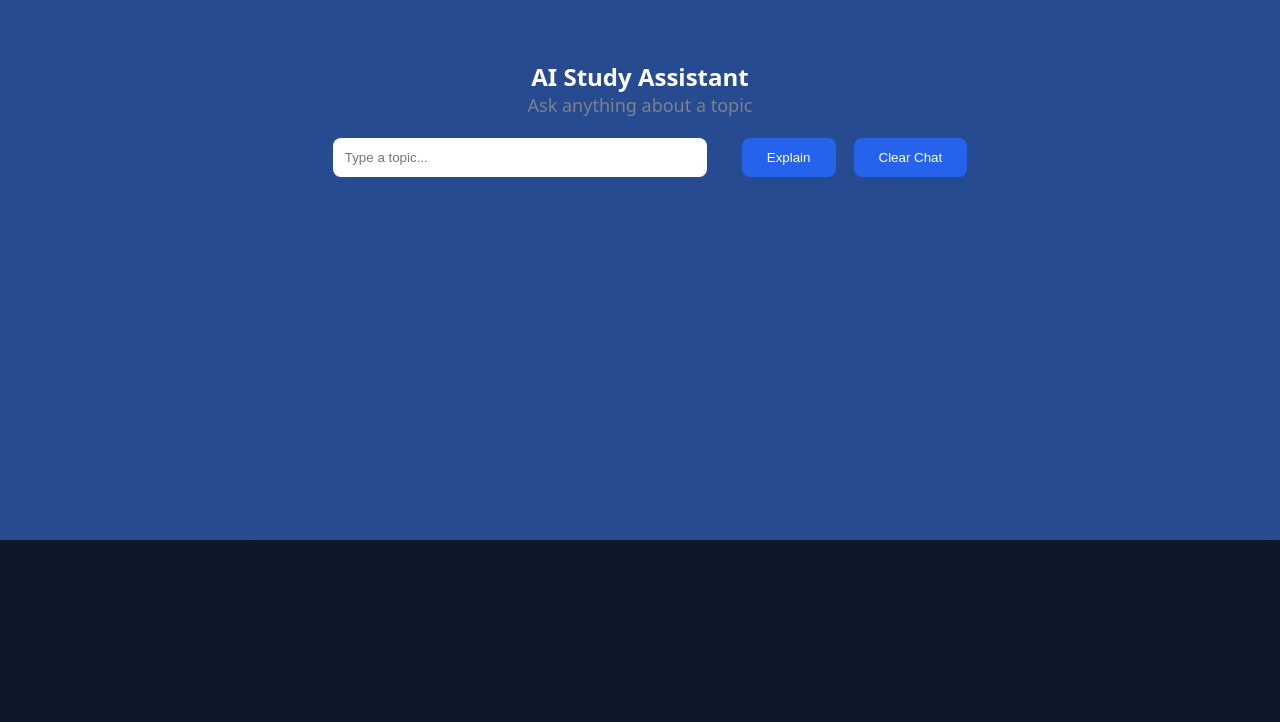
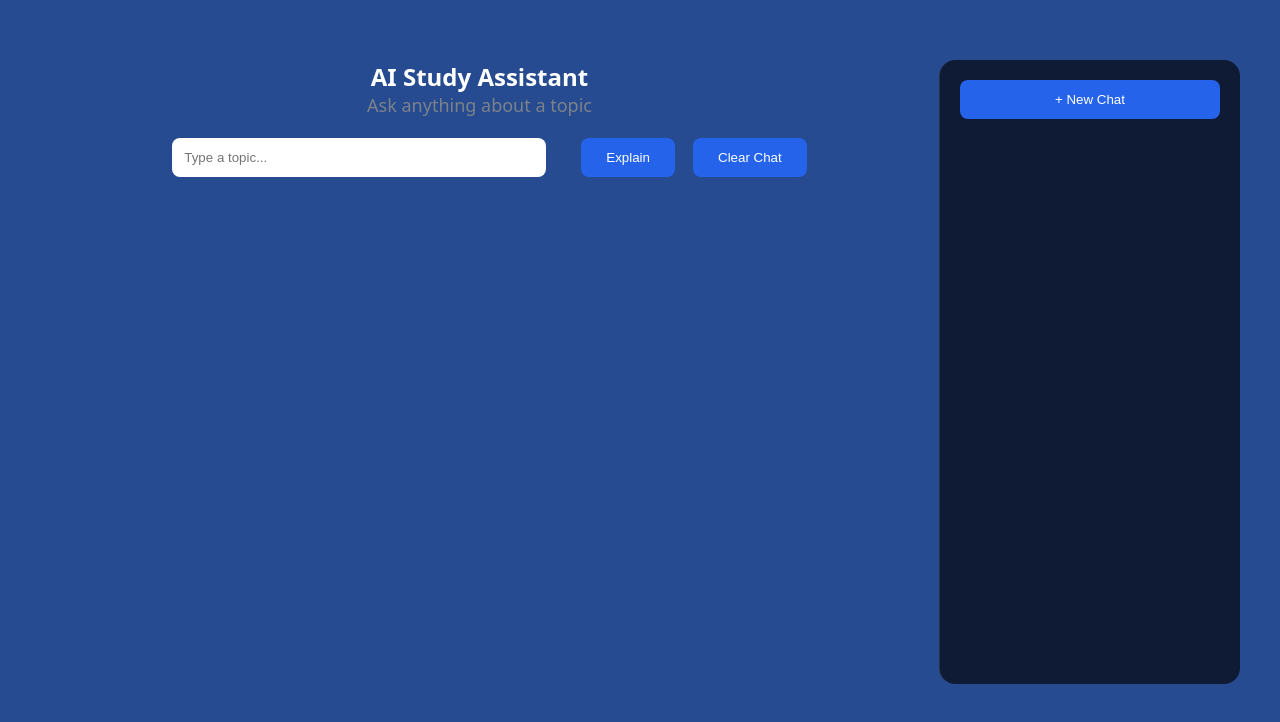
Before and after one commit to Elissaios-Christodoulou/ai-study-assistant, a React (Vite) app: page / in a window 1280 px wide. Shown: the part 1623-2345 px from the top of the page. Before the commit the page ends 2163 px from the top, so only its background shows below. Built offline with nearby package versions, Linux system fonts and the light colour scheme.

Commit message:
Add ollama, chat history, sidebar and local storage

```diff
--- a/src/App.css
+++ b/src/App.css
@@ -96,6 +96,15 @@
     font-size: 42px;
 
   }
+   .assistant-layout {
+        flex-direction: column;
+   }
+
+   .sidebar {
+        width: 100%;
+        border-left: none;
+    }
+
 
   .nav-links {
     position: absolute;
@@ -309,3 +318,53 @@
 
   z-index: 100;
 }
+
+
+.assistant-layout {
+    display: flex;
+    width: 100%;
+    min-height: 600px;
+    gap: 20px;
+}
+
+.chat-container {
+    flex: 1;
+    min-width: 0;
+}
+
+.sidebar {
+    width: 260px;
+    flex-shrink: 0;
+    padding: 20px;
+    position: sticky;
+    top: 20px;
+    height: calc(78vh - 40px);
+    overflow-y: auto;
+    border-left: 1px solid rgba(255, 255, 255, 0.1);
+    background-color: rgba(10, 15, 30, 0.8);
+    border-radius: 16px;
+}
+
+.new-chat-button {
+    width: 100%;
+    margin-bottom: 16px;
+}
+
+.conversation-list {
+    display: flex;
+    flex-direction: column;
+    gap: 8px;
+}
+
+.conversation {
+    width: 100%;
+    padding: 10px 12px;
+    text-align: left;
+    border: none;
+    border-radius: 8px;
+    cursor: pointer;
+}
+
+.conversation.active {
+    background-color: rgba(255, 255, 255, 0.15);
+}
--- a/src/components/Assistant.tsx
+++ b/src/components/Assistant.tsx
@@ -1,167 +1,302 @@
-import { useState, useEffect, useRef } from "react";
-const explanations = {
-    react: {
-        title: "React",
-        text: "React is a JavaScript library for building user interfaces.",
-        example: "A component is a reusable piece of UI.",
-        points: [
-            "Components",
-            "Props",
-            "State"
-        ]
-    },
+import { useEffect, useRef, useState } from "react";
+import Sidebar from "./Sidebar";
+import type { Conversation, Message as MessageType } from "../types/chat";
+import ChatInput from "./ChatInput";
+import Chat from "./Chat";
 
-    python: {
-        title: "Python",
-        text: "Python is a programming language known for its simplicity.",
-        example: "You can use Python for web development and AI.",
-        points: [
-            "Simple syntax",
-            "Large ecosystem",
-            "AI and Machine Learning"
-        ]
+function Assistant() {
+    const [topic, setTopic] = useState("");
+    const [isLoading, setIsLoading] = useState(false);
+    const [conversations, setConversations] = useState<Conversation[]>(() => {
+        const savedConversations = localStorage.getItem("conversations");
+
+        if (!savedConversations) {
+            return [];
         }
-};
-type Message = {
-    role: "user" | "assistant";
-    text: string;
-};
-type Explanation = {
-    title: string;
-    text: string;
-    example: string;
-    points: string[];
-};
-function Assistant() {
 
-    const [topic, setTopic] = useState("");
+        return JSON.parse(savedConversations);
+    });
+    useEffect(() => {
+        localStorage.setItem(
+            "conversations",
+            JSON.stringify(conversations)
+        );
+    }, [conversations]);
 
-    const fallbackAnswer = {
-        title: "Topic not found",
-        text: "Sorry, I don't have information about this topic yet.",
-        example: "Try another topic like React or Python.",
-        points: [
-            "Available topic: React",
-            "Available topic: Python"
-        ]
-    };
-
-
-    const [explanation, setExplanation] = useState<Explanation | null>(null);
-
-    const [isLoading, setIsLoading] = useState(false);
-
-
-    const [messages, setMessages] = useState<Message[]>([]);
+    const [activeConversationId, setActiveConversationId] =
+        useState<number | null>(null);
 
     const [hasStartedChat, setHasStartedChat] = useState(false);
 
     const messagesEndRef = useRef<HTMLDivElement>(null);
 
+    const activeConversation = conversations.find(
+        (conversation) => conversation.id === activeConversationId
+    );
+
+    const activeMessages = activeConversation?.messages ?? [];
+
     useEffect(() => {
         messagesEndRef.current?.scrollIntoView({
             behavior: "smooth"
         });
-    }, [messages]);
+    }, [conversations, activeConversationId]);
 
     const handleExplain = async () => {
-        if (topic.trim() === "") { return };
+        const cleanTopic = topic.trim();
+
+        if (cleanTopic === "" || isLoading) {
+            return;
+        }
+
+        const userMessage: MessageType = {
+            role: "user",
+            text: cleanTopic
+        };
+
+        const assistantMessage: Message = {
+            role: "assistant",
+            text: ""
+        };
+
+        const requestMessages: MessageType[] = [
+            ...activeMessages,
+            userMessage
+        ];
+
+        const conversationId =
+            activeConversationId ?? Date.now();
 
         setIsLoading(true);
+        setHasStartedChat(true);
+        setTopic("");
 
-        setHasStartedChat(true);
+        if (activeConversationId === null) {
+            const newConversation: Conversation = {
+                id: conversationId,
+                title:
+                    cleanTopic.length > 30
+                        ? cleanTopic.substring(0, 30) + "..."
+                        : cleanTopic,
+                messages: [
+                    ...requestMessages,
+                    assistantMessage
+                ]
+            };
 
-        setMessages((prev) => [
+            setConversations((prev) => [
                 ...prev,
-            {
-                role: "user",
-                text: topic
-            }
+                newConversation
             ]);
 
+            setActiveConversationId(conversationId);
+        } else {
+            setConversations((prev) =>
+                prev.map((conversation) =>
+                    conversation.id === conversationId
+                        ? {
+                              ...conversation,
+                              messages: [
+                                  ...requestMessages,
+                                  assistantMessage
+                              ]
+                          }
+                        : conversation
+                )
+            );
+        }
+
         try {
-                const response = await fetch("http://localhost:5000/ask", {
+            const response = await fetch(
+                "http://localhost:5000/ask",
+                {
                     method: "POST",
                     headers: {
-                        "Content-Type": "application/json",
+                        "Content-Type": "application/json"
                     },
                     body: JSON.stringify({
-                        message: topic
-                    }),
+                        messages: requestMessages
+                    })
+                }
+            );
+
+            if (!response.ok) {
+                throw new Error(
+                    `Server error: ${response.status}`
+                );
+            }
+
+            const reader = response.body?.getReader();
+
+            if (!reader) {
+                throw new Error(
+                    "Response body is missing"
+                );
+            }
+
+            const decoder = new TextDecoder();
+
+            while (true) {
+                const { done, value } =
+                    await reader.read();
+
+                if (done) {
+                    break;
+                }
+
+                const chunk = decoder.decode(value, {
+                    stream: true
                 });
 
-                const data = await response.json();
+                setConversations((prev) =>
+                    prev.map((conversation) => {
+                        if (
+                            conversation.id !== conversationId
+                        ) {
+                            return conversation;
+                        }
 
-                setMessages((prev) => [
-                    ...prev,
-                    {
-                        role: "assistant",
-                        text: data.answer
+                        const updatedMessages = [
+                            ...conversation.messages
+                        ];
+
+                        const lastIndex =
+                            updatedMessages.length - 1;
+
+                        const lastMessage =
+                            updatedMessages[lastIndex];
+
+                        if (
+                            !lastMessage ||
+                            lastMessage.role !== "assistant"
+                        ) {
+                            return conversation;
                         }
-                ]);
 
+                        updatedMessages[lastIndex] = {
+                            ...lastMessage,
+                            text: lastMessage.text + chunk
+                        };
+
+                        return {
+                            ...conversation,
+                            messages: updatedMessages
+                        };
+                    })
+                );
+            }
         } catch (error) {
-                console.log(error);
-                setMessages((prev) => [
-                ...prev,
-                {
+            console.error(error);
+
+            setConversations((prev) =>
+                prev.map((conversation) => {
+                    if (
+                        conversation.id !== conversationId
+                    ) {
+                        return conversation;
+                    }
+
+                    const updatedMessages = [
+                        ...conversation.messages
+                    ];
+
+                    const lastIndex =
+                        updatedMessages.length - 1;
+
+                    const lastMessage =
+                        updatedMessages[lastIndex];
+
+                    if (
+                        lastMessage?.role === "assistant"
+                    ) {
+                        updatedMessages[lastIndex] = {
                             role: "assistant",
                             text: "Something went wrong. Please try again."
-                }
-            ]);
+                        };
                     }
 
+                    return {
+                        ...conversation,
+                        messages: updatedMessages
+                    };
+                })
+            );
+        } finally {
             setIsLoading(false);
+        }
+    };
 
-
-
-    }
-    const clearChat = () => {
-        setMessages([]);
-        setExplanation(null);
+    const createNewChat = () => {
+        setActiveConversationId(null);
+        setTopic("");
         setHasStartedChat(false);
     };
+
+    const clearChat = () => {
+        if (activeConversationId === null) {
+            return;
+        }
+
+        setConversations((prev) =>
+            prev.map((conversation) =>
+                conversation.id === activeConversationId
+                    ? {
+                          ...conversation,
+                          messages: []
+                      }
+                    : conversation
+            )
+        );
+
+        setTopic("");
+        setHasStartedChat(false);
+    };
+
+    const selectConversation = (id: number) => {
+        setActiveConversationId(id);
+        setHasStartedChat(true);
+    };
+
     return (
-        <section id="assistant" className="assistant">
+        <section
+            id="assistant"
+            className="assistant"
+        >
+            <div className="assistant-layout">
+                <div className="chat-container">
                     <h2>AI Study Assistant</h2>
 
-            <p className="assistant-description">Ask anything about a topic</p>
+                    <p className="assistant-description">
+                        Ask anything about a topic
+                    </p>
 
-            <div className={hasStartedChat ? "chat-input bottom" : "chat-input"}>
-
-                <input
-                    placeholder="Type a topic..."
-                    value={topic}
-                    onChange={(event) => setTopic(event.target.value)}
+                    <ChatInput
+                        topic={topic}
+                        isLoading={isLoading}
+                        hasStartedChat={hasStartedChat}
+                        onTopicChange={setTopic}
+                        onExplain={handleExplain}
+                        onClearChat={clearChat}
                     />
-
-                <div className="assistant-buttons">
-
-                    <button onClick={handleExplain}>
-                        {isLoading ? "Thinking..." : "Explain"}
-                    </button>
-
-                    <button onClick={clearChat}>
-                        Clear Chat
-                    </button>
-
+                    <Chat
+                        messages={activeMessages}
+                        messagesEndRef={messagesEndRef}
+                    />
                 </div>
 
+                <Sidebar
+                    conversations={conversations}
+                    activeConversationId={
+                        activeConversationId
+                    }
+                    onSelectConversation={
+                        selectConversation
+                    }
+                    onNewChat={createNewChat}
+                />
             </div>
-
-            <div className="messages">
-                {messages.map((message, index) => (
-                    <div key={index} className={`message ${message.role}`}>
-                        {message.text}
-                    </div>
-
-                ))}
-                <div ref={messagesEndRef}></div>
-            </div>
-
         </section>
-    )
-
+    );
 }
 
 export default Assistant;
--- /dev/null
+++ b/src/components/Chat.tsx
@@ -0,0 +1,27 @@
+import type { Message as MessageType } from "../types/chat";
+import Message from "./Message";
+
+type ChatProps = {
+    messages: MessageType[];
+    messagesEndRef: React.RefObject<HTMLDivElement | null>;
+};
+
+function Chat({
+    messages,
+    messagesEndRef
+}: ChatProps) {
+    return (
+        <div className="messages">
+            {messages.map((message, index) => (
+                <Message
+                    key={index}
+                    message={message}
+                />
+            ))}
+
+            <div ref={messagesEndRef}></div>
+        </div>
+    );
+}
+
+export default Chat;
--- /dev/null
+++ b/src/components/ChatInput.tsx
@@ -0,0 +1,61 @@
+type ChatInputProps = {
+    topic: string;
+    isLoading: boolean;
+    hasStartedChat: boolean;
+    onTopicChange: (value: string) => void;
+    onExplain: () => void;
+    onClearChat: () => void;
+};
+
+function ChatInput({
+    topic,
+    isLoading,
+    hasStartedChat,
+    onTopicChange,
+    onExplain,
+    onClearChat
+}: ChatInputProps) {
+    return (
+        <div
+            className={
+                hasStartedChat
+                    ? "chat-input bottom"
+                    : "chat-input"
+            }
+        >
+            <input
+                placeholder="Type a topic..."
+                value={topic}
+                onChange={(event) =>
+                    onTopicChange(event.target.value)
+                }
+                onKeyDown={(event) => {
+                    if (event.key === "Enter") {
+                        onExplain();
+                    }
+                }}
+                disabled={isLoading}
+            />
+
+            <div className="assistant-buttons">
+                <button
+                    onClick={onExplain}
+                    disabled={isLoading}
+                >
+                    {isLoading
+                        ? "Thinking..."
+                        : "Explain"}
+                </button>
+
+                <button
+                    onClick={onClearChat}
+                    disabled={isLoading}
+                >
+                    Clear Chat
+                </button>
+            </div>
+        </div>
+    );
+}
+
+export default ChatInput;
--- /dev/null
+++ b/src/components/Message.tsx
@@ -0,0 +1,15 @@
+import type { Message as MessageType } from "../types/chat";
+
+type MessageProps = {
+    message: MessageType;
+};
+
+function Message({ message }: MessageProps) {
+    return (
+        <div className={`message ${message.role}`}>
+            {message.text}
+        </div>
+    );
+}
+
+export default Message;
--- /dev/null
+++ b/src/components/Sidebar.tsx
@@ -0,0 +1,52 @@
+import type { Conversation } from "../types/chat";
+
+type SidebarProps = {
+    conversations: Conversation[];
+    activeConversationId: number | null;
+    onSelectConversation: (id: number) => void;
+    onNewChat: () => void;
+};
+
+function Sidebar({
+    conversations,
+    activeConversationId,
+    onSelectConversation,
+    onNewChat
+}: SidebarProps) {
+    return (
+        <aside className="sidebar">
+
+            <button
+                className="new-chat-button"
+                onClick={onNewChat}
+            >
+                + New Chat
+            </button>
+
+            <div className="conversation-list">
+
+                {conversations.map((conversation) => (
+
+                    <button
+                        key={conversation.id}
+                        className={
+                            conversation.id === activeConversationId
+                                ? "conversation active"
+                                : "conversation"
+                        }
+                        onClick={() =>
+                            onSelectConversation(conversation.id)
+                        }
+                    >
+                        {conversation.title}
+                    </button>
+
+                ))}
+
+            </div>
+
+        </aside>
+    );
+}
+
+export default Sidebar;
--- /dev/null
+++ b/src/types/chat.ts
@@ -0,0 +1,10 @@
+export type Message = {
+    role: "user" | "assistant";
+    text: string;
+};
+
+export type Conversation = {
+    id: number;
+    title: string;
+    messages: Message[];
+};
```
Also changed, not shown: 2 other files (tests, documents, lock files or other folders). Lines whose indentation alone changed are shown as unchanged.
